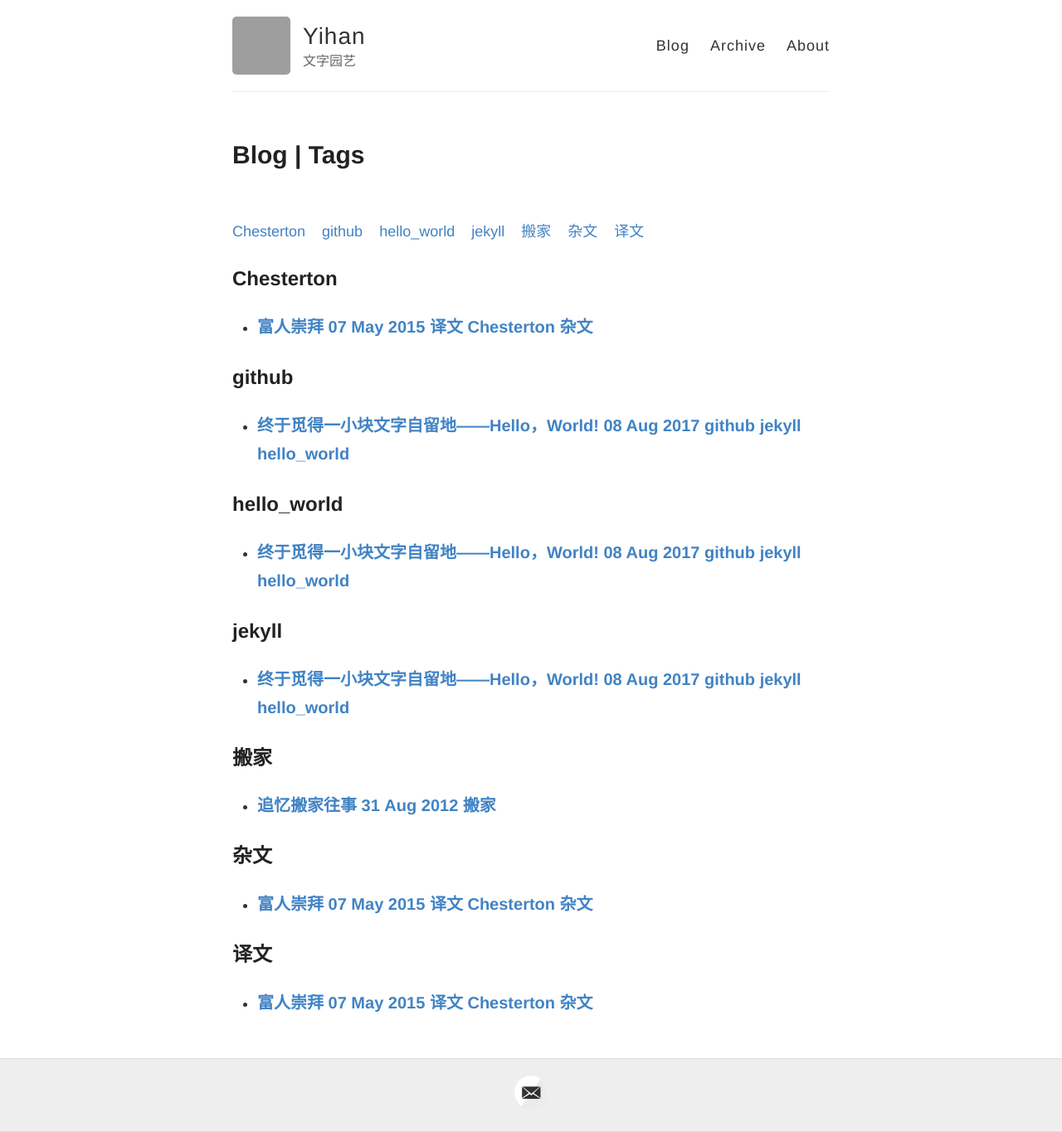
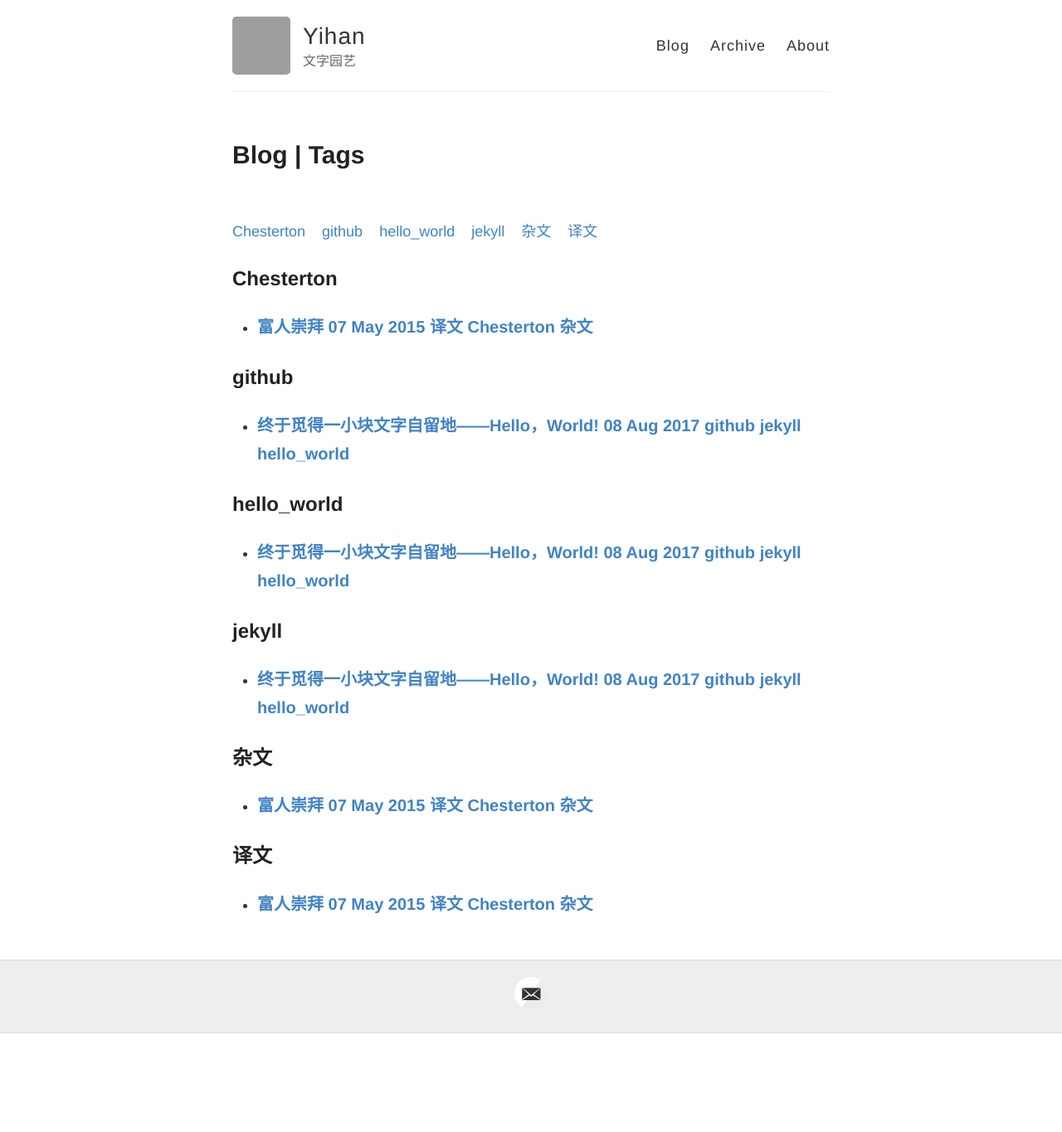
Before and after one commit to yihanxu/yihanxu.github.io, a Jekyll site: the page built from blog/tag.html, in a window 1280 px wide. Shown: the whole page at 83% size. Built offline with Jekyll 4.4.1, drawn with Linux system fonts in a browser that asks for light colours; after the commit the page ends 1246 px from its top, so only the background shows below that; grey boxes are pictures that could not be loaded.

Commit message:
Update 2012-8-31-moving_home.md

```diff
--- a/_posts/2012-8-31-moving_home.md
+++ b/_posts/2012-8-31-moving_home.md
@@ -2,8 +2,6 @@
 layout: post
 comments: true
 title: "追忆搬家往事"
-tags: 搬家
-category: 随笔
 ---
 
 走到朋友家的卫生间，看到洗发水跟沐浴露居然跟我用的一模一样的牌子，心头瞬间有种“吾心安处即吾家”的感觉。
```
